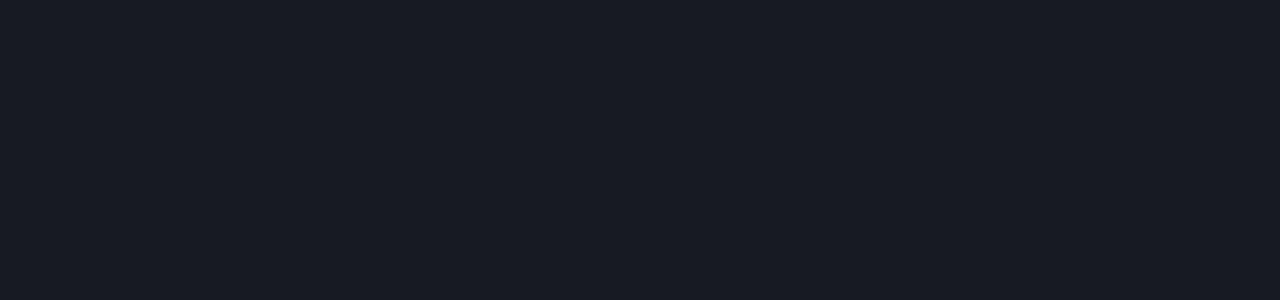
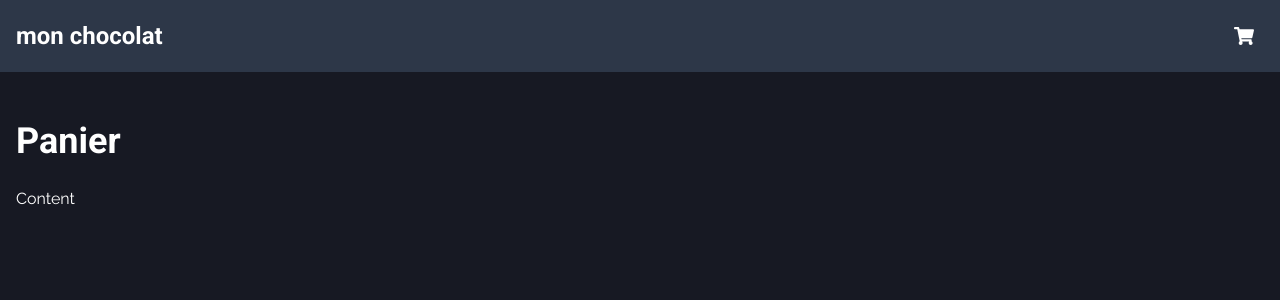
Before and after one commit to Juniorr452/mon-chocolat, a Next.js app: page /cart in a window 1280 px wide. Shown: the top 300 px of the page. Built offline with nearby package versions, Linux system fonts and the light colour scheme.

Commit message:
TopNav component

```diff
--- /dev/null
+++ b/components/TopNav/index.tsx
@@ -0,0 +1,39 @@
+import Link from 'next/link'
+import { Box, Container, HStack, Heading, Icon, Button} from '@chakra-ui/react';
+import { FaShoppingCart } from 'react-icons/fa';
+
+export default function TopNav() {
+  return (
+    <Box bg="gray.700" as="nav">
+      <Container
+        maxW={{
+          base: 'container.md',
+          lg: 'container.lg',
+          xl: 'container.xl'
+        }}
+        py="4"
+      >
+        <HStack justify="space-between">
+          <Heading
+            fontSize="2xl"
+          >
+            mon chocolat
+          </Heading>
+          <Link href="/cart" passHref>
+            <Button
+              p="2"
+              as="a"
+              bg="transparent"
+              _hover={{
+                bg: "gray.500"
+              }}
+              borderRadius="100%"
+            >
+              <Icon as={FaShoppingCart} fontSize="xl"/>
+            </Button>
+          </Link>
+        </HStack>
+      </Container>
+    </Box>
+  )
+}
--- a/pages/cart.tsx
+++ b/pages/cart.tsx
@@ -1,4 +1,6 @@
 import Head from 'next/head'
+import TopNav from '../components/TopNav'
+import { Box, Container, HStack, VStack, Heading, Text, Icon, Button, SimpleGrid, Select } from '@chakra-ui/react'
 
 export default function Cart() {
   return (
@@ -9,7 +11,29 @@
         <link rel="icon" href="/favicon.ico" />
       </Head>
 
+      <TopNav />
 
+      <Container
+        maxW={{
+          base: 'container.md',
+          lg: 'container.lg',
+          xl: 'container.xl'
+        }}
+        mt="12"
+        mb="6"
+      >
+        <Heading as="h1">Panier</Heading>
+      </Container>
+
+      <Container
+        maxW={{
+          base: 'container.md',
+          lg: 'container.lg',
+          xl: 'container.xl'
+        }}
+      >
+        Content
+      </Container>
     </main>
   )
 }
```
Also changed, not shown: pages/index.tsx (+4 -34 lines).
